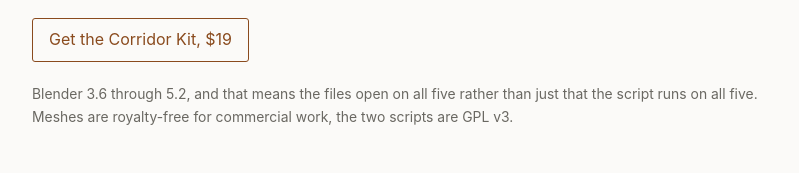
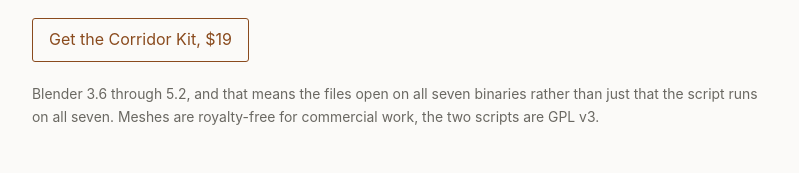
Before and after one commit to tristanmuzzu/blender-tools, a plain HTML site: page docs/index.html in a window 1280 px wide. Shown: the part 3033-3206 px from the top of the page, without its empty margins (240-1039 px from the left). Drawn offline with Linux system fonts and the light colour scheme.

Commit message:
site: correct a published claim in place
Written by ops/marketing/publish_site.correct_claim, which refuses unless the text it is replacing appears exactly once.

```diff
--- a/docs/index.html
+++ b/docs/index.html
@@ -279,7 +279,7 @@
     <a class="btn-main" href="https://tristaneer2.gumroad.com/l/scifi-corridor-kit?src=portfolio">Get the Corridor Kit, $19</a>
   </p>
   <p class="meta">Blender 3.6 through 5.2, and that means the files open on all
-  five rather than just that the script runs on all five. Meshes are
+  seven binaries rather than just that the script runs on all seven. Meshes are
   royalty-free for commercial work, the two scripts are GPL v3.</p>
 
   <h2 id="wearforge">WearForge</h2>
```
